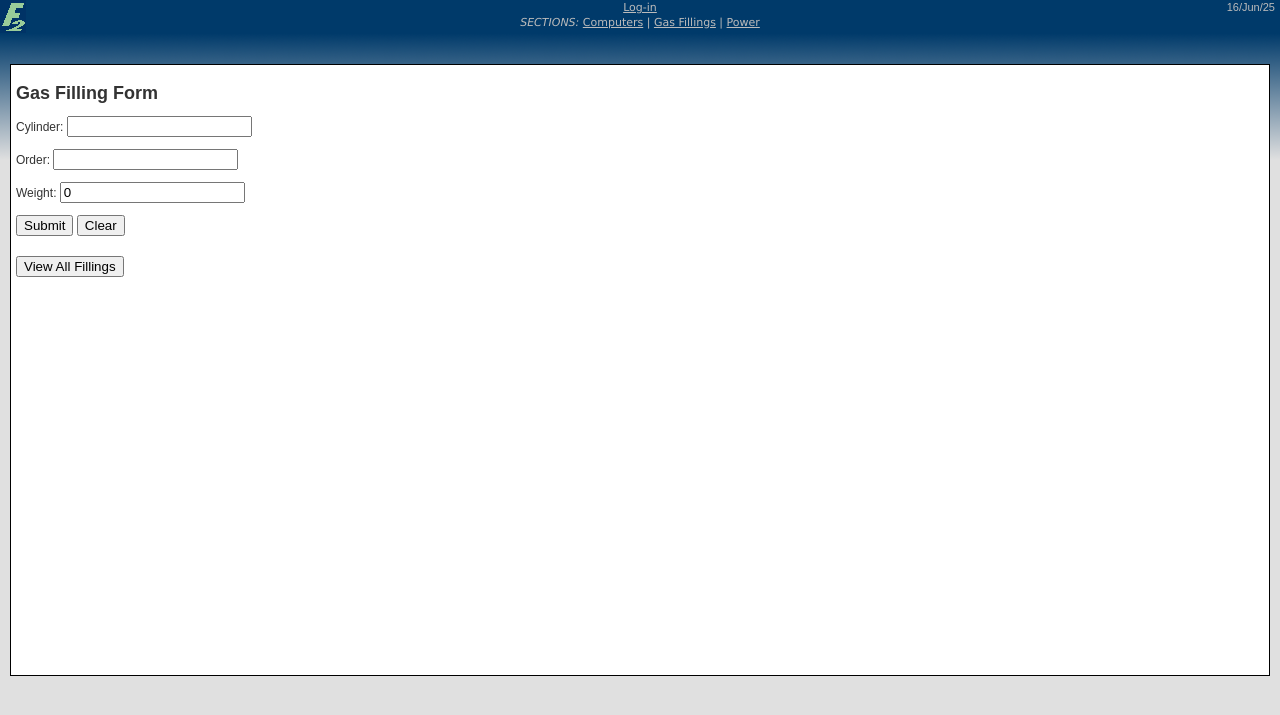
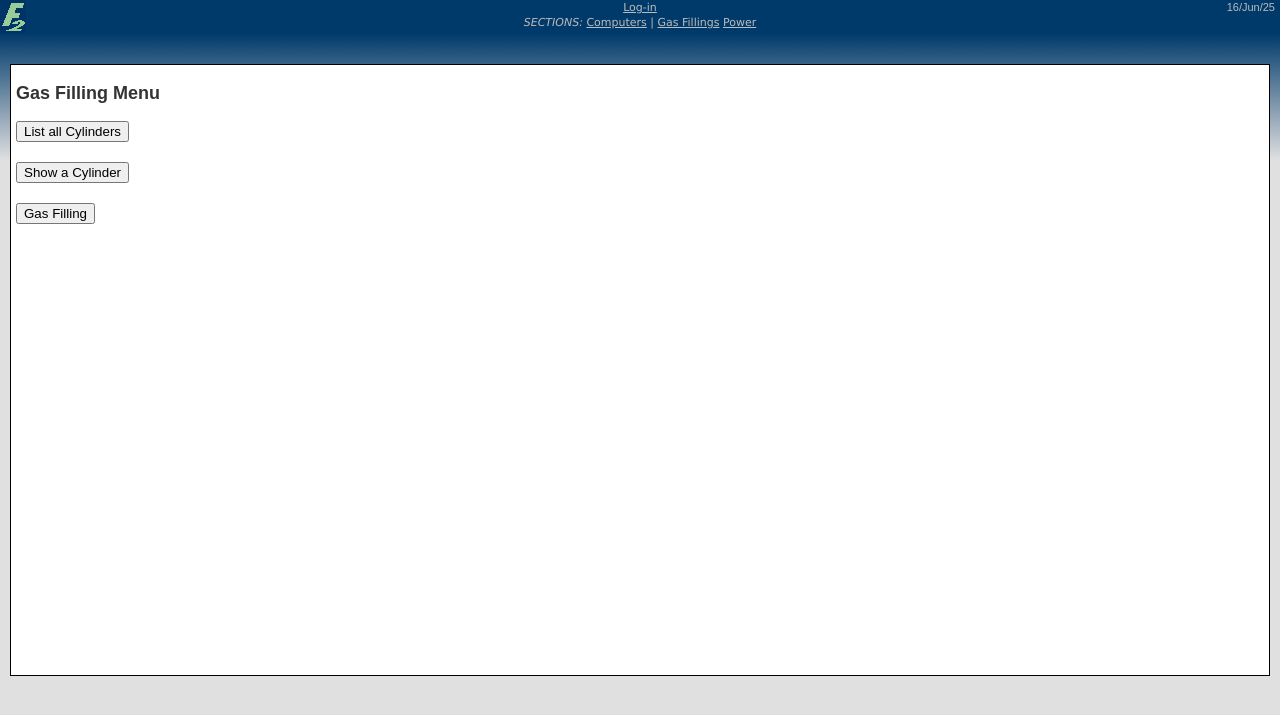
Before and after one commit to F2Chem/gas-packing, a Django app: page /gas_filling/ in a window 1280 px wide. Shown: the top 715 px of the page. Run offline with Django 4.2, Linux system fonts and the light colour scheme.

Commit message:
Added Navigation for Filling Menu
Gas fillings now takes you to a menu page where you can go to list all cylinders, show a cylinder, and gas filling, (first 2 have no content yet). Also added back buttons for better navigation.

```diff
--- a/f2db/settings.py
+++ b/f2db/settings.py
@@ -12,7 +12,7 @@ https://docs.djangoproject.com/en/4.2/ref/settings/
 
 from pathlib import Path
 
-import secret
+from f2db import secret
 import os
 
 VERSION = '0.1'
--- a/f2db/urls.py
+++ b/f2db/urls.py
@@ -5,7 +5,7 @@ from . import views
 
 urlpatterns = [
     path('computers/', include("computers.urls")),
-    path('gas_filling/', include("gas_filling.urls")),
+    path('gas_filling/', include(('gas_filling.urls', 'gas_filling'), namespace='gas_filling')),
     path('power/', include("power.urls")),
     path('admin/', admin.site.urls),
     path('accounts/', include('django.contrib.auth.urls')),
--- a/gas_filling/templates/gas_filling/filling.html
+++ b/gas_filling/templates/gas_filling/filling.html
@@ -1,30 +1,24 @@
 {% extends "base.html" %}
 {% block title %}Results{% endblock %}
 
-{% block subheading %}
-<div class="subnav">
-    <a href="{% url 'gas_filling:gas_filling' %}">Enter Gas Data</a> |
-    <a href="{% url 'gas_filling:gas_filling_all' %}">All Gas Fillings</a>
-</div>
-{% endblock %}
-
 {% block content %}
 
-{% if subsections %}
-  {% include subsections %}
-{% endif %}
 
 <h2>Gas Filling Form</h2>
 
-<form method="post" action="{% url 'gas_filling:gas_filling' %}">
+<form method="post" action="{% url 'gas_filling:gas_filling_filling' %}">
     {% csrf_token %}
     {{ form.as_p }}
     <button type="submit" name="submit">Submit</button>
     <button type="reset" name="clear">Clear</button>
 </form>
 
-<form action="{% url 'gas_filling:gas_filling_all' %}" method="get" style="margin-top:20px;">
+<form action="{% url 'gas_filling:gas_filling_table' %}" method="get" style="margin-top:20px;">
     <button type="submit" class="btn-primary">View All Fillings</button>
+</form>
+
+<form action="{% url 'gas_filling:gas_filling_home' %}" method="get" style="margin-top: 20px;">
+    <button type="submit" class="btn-primary">Back</button>
 </form>
 
 
--- a/gas_filling/templates/gas_filling/filling_table.html
+++ b/gas_filling/templates/gas_filling/filling_table.html
@@ -31,5 +31,8 @@
 <p>No gas filling records found.</p>
 {% endif %}
 
-<a href="{% url 'gas_filling:gas_filling' %}">Back to Form</a>
+<form action="{% url 'gas_filling:gas_filling_filling' %}" method="get" style="margin-top: 20px;">
+    <button type="submit" class="btn-primary">Back</button>
+</form>
+
 {% endblock %}
--- /dev/null
+++ b/gas_filling/templates/gas_filling/home.html
@@ -0,0 +1,20 @@
+{% extends "base.html" %}
+
+{% block content %}
+<h2>Gas Filling Menu</h2>
+
+<form action="{% url 'gas_filling:gas_filling_list' %}" method="get" style="margin-top:20px;">
+    <button type="submit" class="btn-primary">List all Cylinders</button>
+</form>
+
+<form action="{% url 'gas_filling:gas_filling_show' %}" method="get" style="margin-top:20px;">
+    <button type="submit" class="btn-primary">Show a Cylinder</button>
+</form>
+
+<form action="{% url 'gas_filling:gas_filling_filling' %}" method="get" style="margin-top:20px;">
+    <button type="submit" class="btn-primary">Gas Filling</button>
+</form>
+
+
+
+{% endblock %}
--- a/gas_filling/urls.py
+++ b/gas_filling/urls.py
@@ -5,11 +5,16 @@ from . import views
 app_name = "gas_filling"
 
 urlpatterns = [
-    path("", views.gas_filling, name="gas_filling"),
-    path('all/', views.filling_table, name='gas_filling_all'),
+    path('', views.gas_filling_home, name='gas_filling_home'),
+    path('filling/', views.gas_filling, name='gas_filling_filling'),
+    path('list/', views.gas_filling_list, name='gas_filling_list'),
+    path('show/', views.gas_filling_show, name='gas_filling_show'),
+
     path("cylinder", views.cylinder_index, name="cylinder_index"),
     path("cylinder/<int:obj_id>", views.cylinder_view, name="cylinder_view"),
     path("cylinder/<int:obj_id>/edit", views.cylinder_edit, name="cylinder_edit"),
-    path('table/', views.filling_table, name='filling_table'),
+
+    path('filling/table/', views.gas_filling_table, name='gas_filling_table'),
+
 
 ]
--- a/gas_filling/views.py
+++ b/gas_filling/views.py
@@ -11,13 +11,13 @@ def home(request):
 
 
 def cylinder_index(request):
-    return redirect('/gas_filling/gas_filling/')
+    return redirect('gas_filling:gas_filling_filling')
 
 def cylinder_view(request):
-    return redirect('/gas_filling/gas_filling/')
+    return redirect('gas_filling:gas_filling_filling')
 
 def cylinder_edit(request):
-    return redirect('/gas_filling/gas_filling/')
+    return redirect('gas_filling:gas_filling_filling')
 
 def gas_filling(request):
     if request.method == 'POST':
@@ -25,7 +25,7 @@ def gas_filling(request):
             form = FillingForm(request.POST)
             if form.is_valid():
                 form.save()
-                return redirect('gas_filling:gas_filling')
+                return redirect('gas_filling:gas_filling_home')
             else:
                 print(form.errors)
         elif 'clear' in request.POST:
@@ -34,6 +34,15 @@ def gas_filling(request):
         form = FillingForm()
     return render(request, 'gas_filling/filling.html', {'form': form})
 
-def filling_table(request):
+def gas_filling_table(request):
     all_fillings = Filling.objects.all().order_by('-time_entered')
     return render(request, 'gas_filling/filling_table.html', {'all_fillings': all_fillings})
+
+def gas_filling_home(request):
+    return render(request, 'gas_filling/home.html')
+
+def gas_filling_list(request):
+    return render(request, 'gas_filling/list.html')
+
+def gas_filling_show(request):
+    return render(request, 'gas_filling/show.html')
--- a/templates/base.html
+++ b/templates/base.html
@@ -24,10 +24,10 @@
         {% else %}
         <a href="/accounts/login/">Log-in</a>
         {% endif %}
-      <br/>
+        <br />
         <i>SECTIONS:</i>
         <a href="/computers">Computers</a> |
-      <a href="/gas_filling">Gas Fillings</a> |
+        <a href="{% url 'gas_filling:gas_filling_home' %}">Gas Fillings</a>
         <a href="/power">Power</a>
         {% extra_links links %}
     </div>
```
Also changed, not shown: gas_filling/templates/gas_filling/all_fillings.html (deleted, +0 -17 lines), gas_filling/templates/gas_filling/list.html (added, +11 -0 lines), gas_filling/templates/gas_filling/show.html (added, +11 -0 lines). Lines whose indentation alone changed are shown as unchanged.
